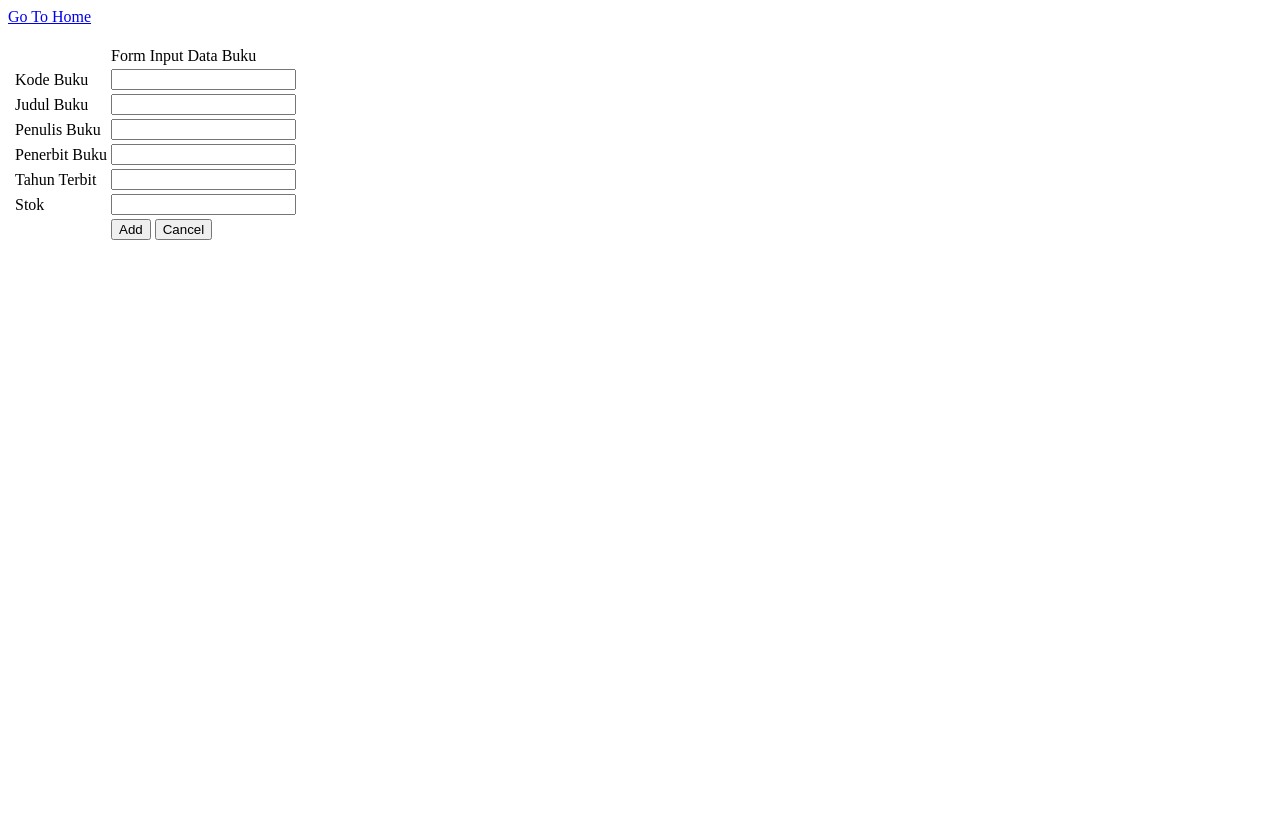
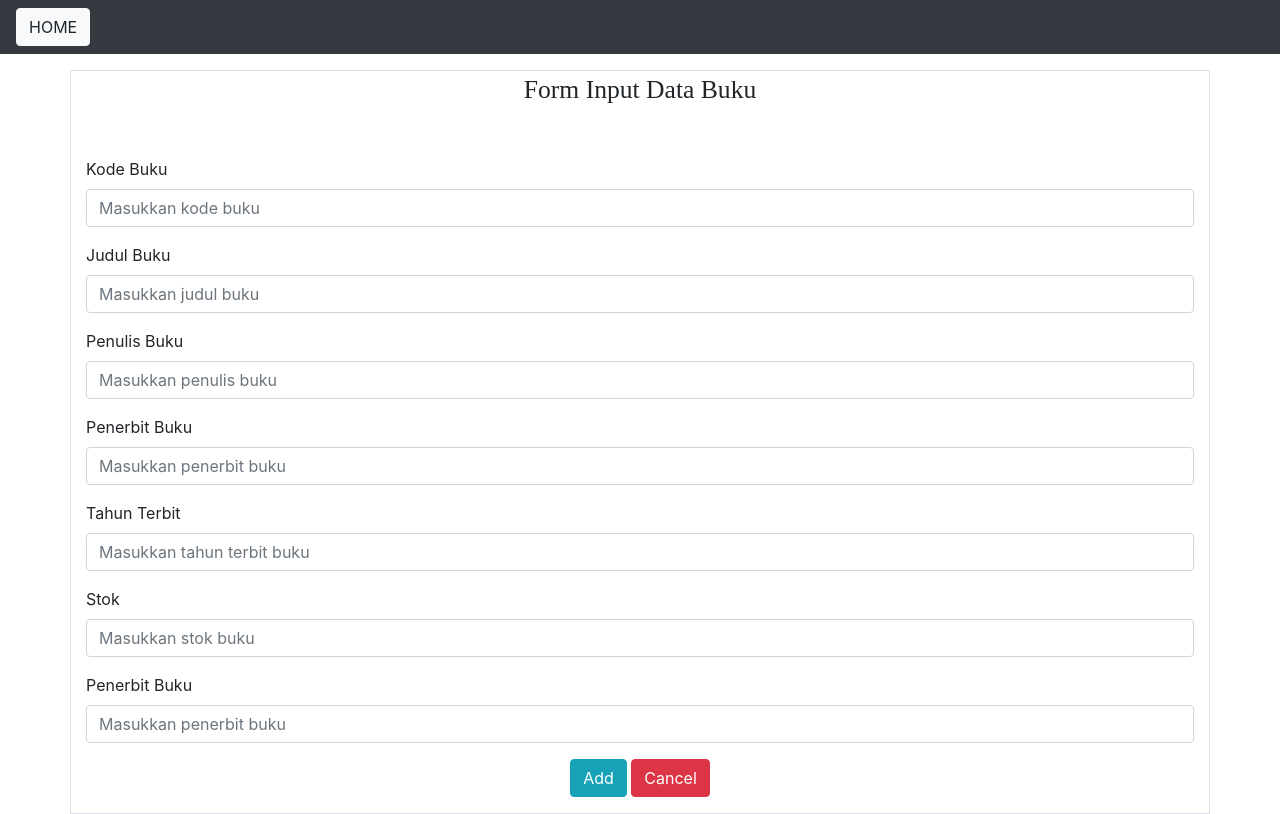
Before and after one commit to nabilarizkanr/Tugas-Form, a PHP site: page /form_buku.php in a window 1280 px wide. Before the commit the page ends 240 px from the top, so only its background shows below. Run offline with PHP 8.4, Linux system fonts and the light colour scheme.

Commit message:
desain form buku

```diff
--- a/form_buku.php
+++ b/form_buku.php
@@ -1,57 +1,80 @@
 <html>
 <head>
+<meta name="viewport" content="width=device-width, initial-scale=1">
+  <link rel="stylesheet" href="https://maxcdn.bootstrapcdn.com/bootstrap/4.5.2/css/bootstrap.min.css">
+  <script src="https://ajax.googleapis.com/ajax/libs/jquery/3.5.1/jquery.min.js"></script>
+  <script src="https://cdnjs.cloudflare.com/ajax/libs/popper.js/1.16.0/umd/popper.min.js"></script>
+  <script src="https://maxcdn.bootstrapcdn.com/bootstrap/4.5.2/js/bootstrap.min.js"></script>
     <title>Form Input Data Buku</title>
 
 </head>
 <body>
-    <a href="index.php">Go To Home</a>
-    <br><br>
+<nav class="navbar navbar-expand-sm bg-dark">
+  <ul class="navbar-nav">
+    <li class="nav-item">
+      <a href="index.php" class="btn btn-light" role="button">HOME</a>
+    </li>
+  </ul>
+</nav>
+<div class="container-md mt-3 border bg-white">
+<form action="action-input-data.php" method="POST" name="form-input-data">
+   <center><font style="font-family:elephant; font-size:160%;">Form Input Data Buku</font></center>
+   <br><br>
+   <form>
+   <div class="form-group">
+    <label>Kode Buku</label>
+    <input type="text" class="form-control" placeholder="Masukkan kode buku">
+  </div>
+  <div class="form-group">
+    <label>Judul Buku</label>
+    <input type="text" class="form-control" placeholder="Masukkan judul buku">
+  </div>
+  <div class="form-group">
+    <label>Penulis Buku</label>
+    <input type="text" class="form-control" placeholder="Masukkan penulis buku">
+  </div>
+  <div class="form-group">
+    <label>Penerbit Buku</label>
+    <input type="text" class="form-control" placeholder="Masukkan penerbit buku">
+  </div>
+  <div class="form-group">
+    <label>Tahun Terbit</label>
+    <input type="text" maxlength="8" class="form-control" placeholder="Masukkan tahun terbit buku">
+  </div>
+  <div class="form-group">
+    <label>Stok</label>
+    <input type="text" class="form-control" placeholder="Masukkan stok buku">
+  </div>
+  <div class="form-group">
+    <label>Penerbit Buku</label>
+    <input type="text" class="form-control" placeholder="Masukkan penerbit buku">
+  </div>
+  <center>
+  <input type="submit" name="Submit" value="Add" class="btn btn-info">
+                <input type="reset" name="reset" value="Cancel" class="btn btn-danger"></td>
+        </tr>
+</form>
+</div>
+    <?php
+//Kalau Form submitted, insert data ke table bukiu
+if(isset($_POST['Submit'])) {
+    $kode_buku = $_POST['kode_buku'];
+    $judul_buku = $_POST['judul_buku'];
+    $penulis_buku = $_POST['penulis_buku'];
+    $penerbit_buku = $_POST['penerbit_buku'];
+    $tahun_penerbit = $_POST['tahun_penerbit'];
+    $stok= $_POST['stok'];
 
-<form action="add.php" method="POST" name="form-input-data">
-    <table>
-        <tr>
-                <td> </td>
-                <td> </td>
-                <td><font>Form Input Data Buku</font></td>
-        </tr>
-        <tr>
-            <td> </td>
-            <td>Kode Buku</td>
-            <td><input type="text" name="kode_buku" maxlength="6" /></td>
-        </tr>
-        <tr>
-            <td> </td>
-            <td>Judul Buku</td>
-            <td><input type="text" name="judul_buku" maxlength="30" /></td>
-        </tr>
-        <tr>
-            <td> </td>
-            <td>Penulis Buku</td>
-            <td><input type="text" name="penulis_buku" maxlength="30" /></td>
-        </tr>
-        <tr>
-            <td> </td>
-            <td>Penerbit Buku</td>
-            <td><input type="text" name="penerbit_buku" maxlength="30" /></td>
-        </tr>
-        <tr>
-            <td> </td>
-            <td>Tahun Terbit</td>
-            <td><input type="text" name="tahun_penerbit" maxlength="12" /></td>
-        </tr>
-        <tr>
-            <td> </td>
-            <td>Stok</td>
-            <td><input type="text" name="stok" maxlength="12" /></td>
-        </tr>
-        <tr>
-            <td> </td>
-            <td> </td>
-            <td><input type="submit" name="Submit" value="Add">
-                <input type="reset" name="reset" value="Cancel"></td>
-        </tr>
-    </table>
-</form>
+    //Include db file koneksi
+    include_once("config.php");
+
+    //Insert Data ke Table
+    $result = mysqli_query($mysqli,"INSERT INTO bukiu(kode_buku,judul_buku,penulis_buku,penerbit_buku,tahun_penerbit,stok) VALUES ('$kode_buku','judul_buku','penulis_buku','penerbit_buku','tahun_penerbit','stok')");
+
+    //Show Message kalau sukses...
+    echo "Added Succesfully. <a href='index.php'>View Data</a>";
+}
+?>
 </div>
 </body>
 </html>
```
